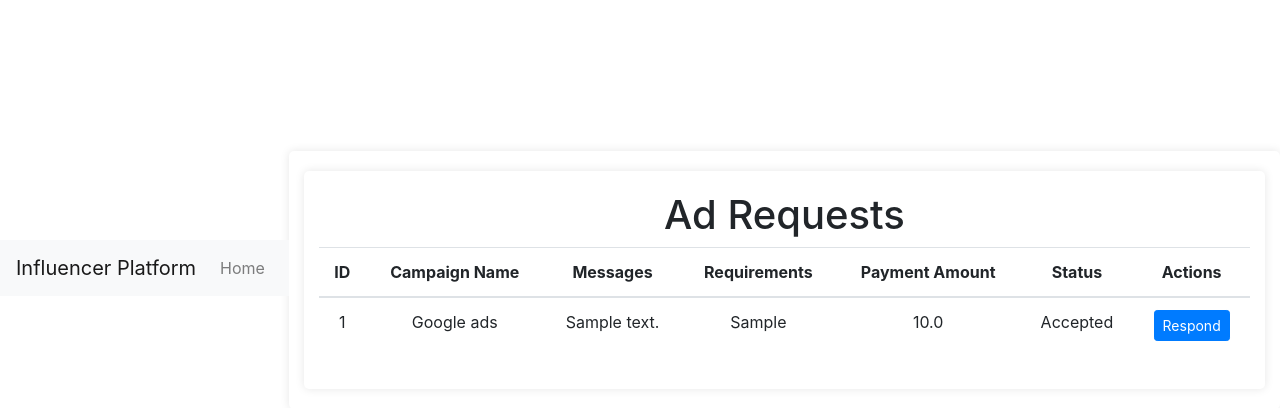
After one commit to prem-kumar-sharma/Inluencer-Project, a Flask app: template templates/influencer_ad_requests.html in a window 1280 px wide. The commit adds this page. Shown: the part 132-540 px from the top of the page. Run offline with Flask 3, Linux system fonts and the light colour scheme; the template is opened without the code that fills it: values that come from a table or form of the project are taken from there, others are empty; tables that the repository leaves empty hold one stand-in row (values such as "Sample post"); some libraries are stand-ins or nearby versions.

Commit message:
Sponsers Dashbord Working, Influencer Dashboard added

```diff
--- a/app.py
+++ b/app.py
@@ -2,6 +2,7 @@ from flask import Flask, render_template, request, redirect, url_for, session, f
 from flask_sqlalchemy import SQLAlchemy
 from sqlalchemy import ForeignKey
 from sqlalchemy.orm import relationship
+from datetime import datetime
 
 app = Flask(__name__)
 app.config['SECRET_KEY'] = 'your_secret_key'  # Change this to a secure value
@@ -87,10 +88,14 @@ def create_campaign():
         if request.method == 'POST':
             name = request.form['name']
             description = request.form['description']
-            start_date = request.form['start_date']
-            end_date = request.form['end_date']
+            start_date_str = request.form['start_date']
+            end_date_str = request.form['end_date']
             budget = float(request.form['budget'])
             visibility = True if request.form.get('visibility') == 'public' else False
+
+            # Convert string dates to Python date objects
+            start_date = datetime.strptime(start_date_str, '%Y-%m-%d').date() if start_date_str else None
+            end_date = datetime.strptime(end_date_str, '%Y-%m-%d').date() if end_date_str else None
 
             sponsor_id = session['user_id']
             campaign = Campaign(name=name, description=description, start_date=start_date,
@@ -114,8 +119,10 @@ def edit_campaign(id):
         if request.method == 'POST':
             campaign.name = request.form['name']
             campaign.description = request.form['description']
-            campaign.start_date = request.form['start_date']
-            campaign.end_date = request.form['end_date']
+            start_date_str = request.form['start_date']
+            end_date_str = request.form['end_date']
+            campaign.start_date = datetime.strptime(start_date_str, '%Y-%m-%d').date() if start_date_str else None
+            campaign.end_date = datetime.strptime(end_date_str, '%Y-%m-%d').date() if end_date_str else None
             campaign.budget = float(request.form['budget'])
             campaign.visibility = True if request.form.get('visibility') == 'public' else False
 
@@ -211,6 +218,40 @@ def delete_ad_request(id):
         flash('Unauthorized access. Please log in as Sponsor.', 'danger')
         return redirect(url_for('login'))
 
+#my_campaigns
+
+@app.route('/sponsor/my_campaigns')
+def my_campaigns():
+    if 'username' in session and session['role'] == 'Sponsor':
+        sponsor_id = session['user_id']
+        campaigns = Campaign.query.filter_by(sponsor_id=sponsor_id).all()
+        return render_template('my_campaigns.html', campaigns=campaigns)
+    else:
+        flash('Unauthorized access. Please log in as Sponsor.', 'danger')
+        return redirect(url_for('login'))
+
+#influencer_collaboration
+
+@app.route('/sponsor/influencer_collaboration')
+def influencer_collaboration():
+    if 'username' in session and session['role'] == 'Sponsor':
+        sponsor_id = session['user_id']
+        ad_requests = AdRequest.query.join(Campaign).filter(Campaign.sponsor_id == sponsor_id).all()
+        return render_template('influencer_collaboration.html', ad_requests=ad_requests)
+    else:
+        flash('Unauthorized access. Please log in as Sponsor.', 'danger')
+        return redirect(url_for('login'))
+
+#analytics
+@app.route('/sponsor/analytics')
+def analytics():
+    if 'username' in session and session['role'] == 'Sponsor':
+        # Placeholder for actual analytics data
+        return render_template('analytics.html')
+    else:
+        flash('Unauthorized access. Please log in as Sponsor.', 'danger')
+        return redirect(url_for('login'))
+
 # Influencer Routes
 @app.route('/influencer/dashboard')
 def influencer_dashboard():
@@ -227,7 +268,6 @@ def influencer_ad_requests():
     if 'username' in session and session['role'] == 'Influencer':
         influencer_id = session['user_id']
         ad_requests = AdRequest.query.filter_by(influencer_id=influencer_id).all()
-
         return render_template('influencer_ad_requests.html', ad_requests=ad_requests)
     else:
         flash('Unauthorized access. Please log in as Influencer.', 'danger')
@@ -250,6 +290,25 @@ def respond_ad_request(id):
     else:
         flash('Unauthorized access. Please log in as Influencer.', 'danger')
         return redirect(url_for('login'))
+
+@app.route('/influencer/profile_settings')
+def profile_settings():
+    if 'username' in session and session['role'] == 'Influencer':
+        # Implement profile settings functionality here
+        return render_template('profile_settings.html')
+    else:
+        flash('Unauthorized access. Please log in as Influencer.', 'danger')
+        return redirect(url_for('login'))
+
+@app.route('/influencer/analytics')
+def influencer_analytics():
+    if 'username' in session and session['role'] == 'Influencer':
+        # Placeholder for actual analytics data
+        return render_template('influencer_analytics.html')
+    else:
+        flash('Unauthorized access. Please log in as Influencer.', 'danger')
+        return redirect(url_for('login'))
+
 
 # Authentication Routes
 @app.route('/login', methods=['GET', 'POST'])
--- a/templates/base.html
+++ b/templates/base.html
@@ -18,32 +18,36 @@
                 <li class="nav-item">
                     <a class="nav-link" href="{{ url_for('index') }}">Home</a>
                 </li>
-                {% if session.get('role') == 'Admin' %}
-                <li class="nav-item">
-                    <a class="nav-link" href="{{ url_for('admin_dashboard') }}">Admin Dashboard</a>
-                </li>
-                {% elif session.get('role') == 'Sponsor' %}
+                {% if session.get('role') == 'Sponsor' %}
                 <li class="nav-item">
                     <a class="nav-link" href="{{ url_for('sponsor_dashboard') }}">Sponsor Dashboard</a>
                 </li>
                 <li class="nav-item">
-                    <a class="nav-link" href="{{ url_for('create_campaign') }}">Create Campaign</a>
+                    <a class="nav-link" href="{{ url_for('my_campaigns') }}">My Campaigns</a>
+                </li>
+                <li class="nav-item">
+                    <a class="nav-link" href="{{ url_for('influencer_collaboration') }}">Influencer Collaboration</a>
+                </li>
+                <li class="nav-item">
+                    <a class="nav-link" href="{{ url_for('analytics') }}">Analytics</a>
                 </li>
                 {% elif session.get('role') == 'Influencer' %}
                 <li class="nav-item">
                     <a class="nav-link" href="{{ url_for('influencer_dashboard') }}">Influencer Dashboard</a>
                 </li>
+                <li class="nav-item">
+                    <a class="nav-link" href="{{ url_for('influencer_ad_requests') }}">Ad Requests</a>
+                </li>
+                <li class="nav-item">
+                    <a class="nav-link" href="{{ url_for('profile_settings') }}">Profile Settings</a>
+                </li>
+                <li class="nav-item">
+                    <a class="nav-link" href="{{ url_for('influencer_analytics') }}">Analytics</a>
+                </li>
                 {% endif %}
                 {% if session.get('username') %}
                 <li class="nav-item">
                     <a class="nav-link" href="{{ url_for('logout') }}">Logout</a>
-                </li>
-                {% else %}
-                <li class="nav-item">
-                    <a class="nav-link" href="{{ url_for('login') }}">Login</a>
-                </li>
-                <li class="nav-item">
-                    <a class="nav-link" href="{{ url_for('register') }}">Register</a>
                 </li>
                 {% endif %}
             </ul>
--- /dev/null
+++ b/templates/influencer_ad_requests.html
@@ -0,0 +1,37 @@
+{% extends 'base.html' %}
+
+{% block title %}Ad Requests{% endblock %}
+
+{% block content %}
+<div class="container">
+    <h1>Ad Requests</h1>
+    <table class="table">
+        <thead>
+            <tr>
+                <th>ID</th>
+                <th>Campaign Name</th>
+                <th>Messages</th>
+                <th>Requirements</th>
+                <th>Payment Amount</th>
+                <th>Status</th>
+                <th>Actions</th>
+            </tr>
+        </thead>
+        <tbody>
+            {% for ad_request in ad_requests %}
+            <tr>
+                <td>{{ ad_request.id }}</td>
+                <td>{{ ad_request.campaign.name }}</td>
+                <td>{{ ad_request.messages }}</td>
+                <td>{{ ad_request.requirements }}</td>
+                <td>{{ ad_request.payment_amount }}</td>
+                <td>{{ ad_request.status }}</td>
+                <td>
+                    <a href="{{ url_for('respond_ad_request', id=ad_request.id) }}" class="btn btn-primary btn-sm">Respond</a>
+                </td>
+            </tr>
+            {% endfor %}
+        </tbody>
+    </table>
+</div>
+{% endblock %}
--- a/templates/sponsor_dashboard.html
+++ b/templates/sponsor_dashboard.html
@@ -13,7 +13,7 @@
             <div class="card-body">
                 <h5 class="card-title">My Campaigns</h5>
                 <p class="card-text">View and manage your campaigns.</p>
-                <a href="#" class="btn btn-primary">Go</a>
+                <a href="{{ url_for('my_campaigns') }}" class="btn btn-primary">Go</a>
             </div>
         </div>
     </div>
@@ -22,7 +22,7 @@
             <div class="card-body">
                 <h5 class="card-title">Influencer Collaboration</h5>
                 <p class="card-text">View and manage your influencer collaborations.</p>
-                <a href="#" class="btn btn-primary">Go</a>
+                <a href="{{ url_for('influencer_collaboration') }}" class="btn btn-primary">Go</a>
             </div>
         </div>
     </div>
@@ -31,7 +31,7 @@
             <div class="card-body">
                 <h5 class="card-title">Analytics</h5>
                 <p class="card-text">View campaign analytics.</p>
-                <a href="#" class="btn btn-primary">Go</a>
+                <a href="{{ url_for('analytics') }}" class="btn btn-primary">Go</a>
             </div>
         </div>
     </div>
```
Also changed, not shown: templates/analytics.html (added, +10 -0 lines), templates/influencer_analytics.html (added, +10 -0 lines), templates/influencer_collaboration.html (added, +35 -0 lines), templates/influencer_dashboard.html (+14 -14 lines), templates/my_campaigns.html (added, +42 -0 lines), templates/profile_settings.html (added, +10 -0 lines), templates/respond_ad_request.html (+7 -20 lines), instance/influencer_platform.db (added).
